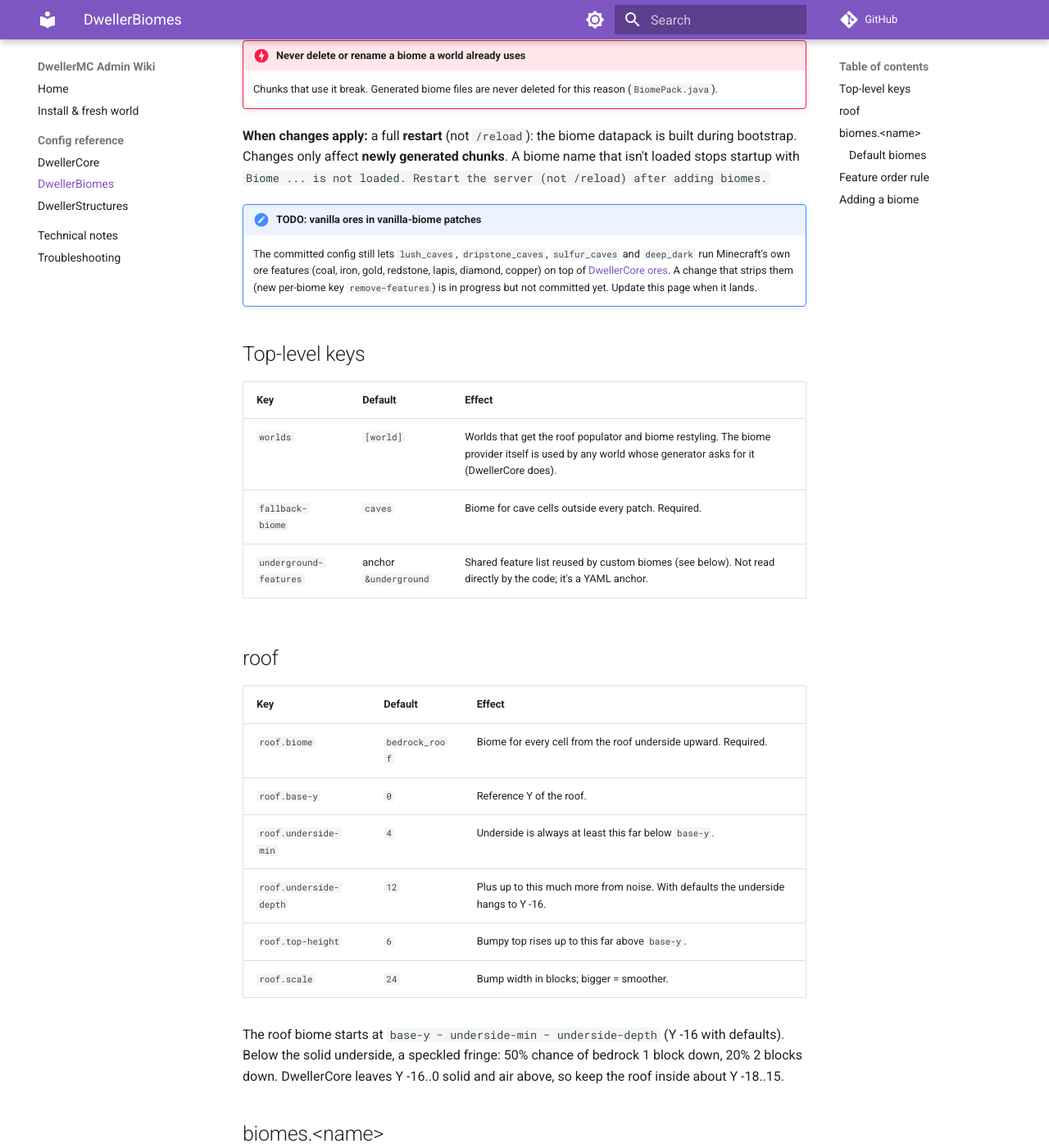
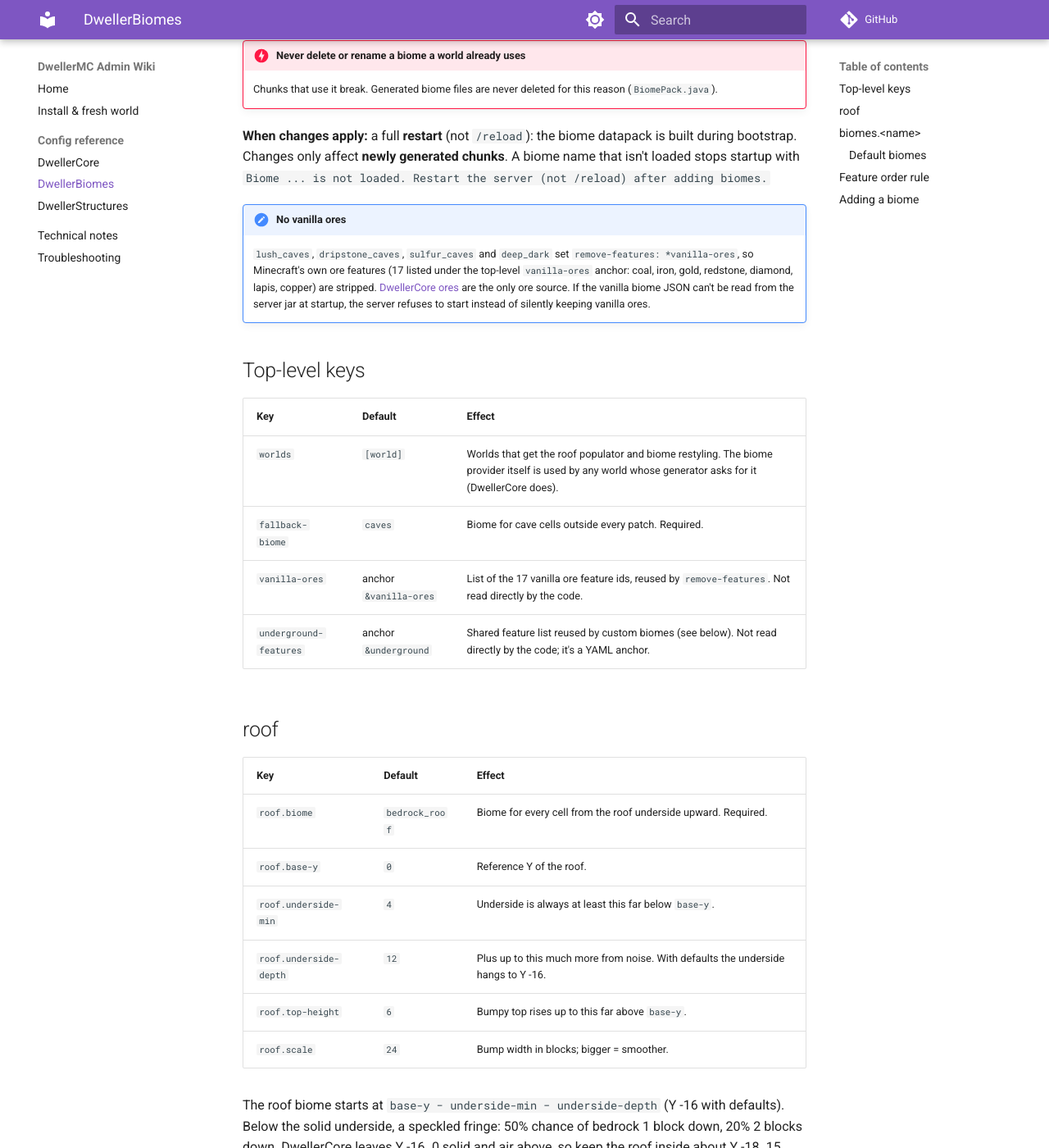
Before and after one commit to Craftyplayz/DwellerMC-admin-wiki, an MkDocs documentation site: the page built from docs/config-biomes.md, in a window 1280 px wide and 1400 px high, scrolled down 202 px. Shown: the whole window at 82% size. Built offline with MkDocs 1.6.1 and Material for MkDocs 9.7.7, drawn with Linux system fonts in a browser that asks for light colours; comment, search, counter and statistics services are not loaded; some of the changed text lies outside the part shown.

Commit message:
Document vanilla ore removal (remove-features)
Co-Authored-By: Claude Opus 5.5 <noreply@anthropic.com>

```diff
--- a/docs/config-biomes.md
+++ b/docs/config-biomes.md
@@ -7,8 +7,8 @@ File: `plugins/DwellerBiomes/config.yml` (default: `DwellerBiomes/src/main/resou
 
 **When changes apply:** a full **restart** (not `/reload`): the biome datapack is built during bootstrap. Changes only affect **newly generated chunks**. A biome name that isn't loaded stops startup with `Biome ... is not loaded. Restart the server (not /reload) after adding biomes.`
 
-!!! note "TODO: vanilla ores in vanilla-biome patches"
-    The committed config still lets `lush_caves`, `dripstone_caves`, `sulfur_caves` and `deep_dark` run Minecraft's own ore features (coal, iron, gold, redstone, lapis, diamond, copper) on top of [DwellerCore ores](config-core.md#ores-new-chunks). A change that strips them (new per-biome key `remove-features`) is in progress but not committed yet. Update this page when it lands.
+!!! note "No vanilla ores"
+    `lush_caves`, `dripstone_caves`, `sulfur_caves` and `deep_dark` set `remove-features: *vanilla-ores`, so Minecraft's own ore features (17 listed under the top-level `vanilla-ores` anchor: coal, iron, gold, redstone, diamond, lapis, copper) are stripped. [DwellerCore ores](config-core.md#ores-new-chunks) are the only ore source. If the vanilla biome JSON can't be read from the server jar at startup, the server refuses to start instead of silently keeping vanilla ores.
 
 ## Top-level keys
 
@@ -16,6 +16,7 @@ File: `plugins/DwellerBiomes/config.yml` (default: `DwellerBiomes/src/main/resou
 |---|---|---|
 | `worlds` | `[world]` | Worlds that get the roof populator and biome restyling. The biome provider itself is used by any world whose generator asks for it (DwellerCore does). |
 | `fallback-biome` | `caves` | Biome for cave cells outside every patch. Required. |
+| `vanilla-ores` | anchor `&vanilla-ores` | List of the 17 vanilla ore feature ids, reused by `remove-features`. Not read directly by the code. |
 | `underground-features` | anchor `&underground` | Shared feature list reused by custom biomes (see below). Not read directly by the code; it's a YAML anchor. |
 
 ## roof
@@ -37,7 +38,8 @@ Names may only use `a-z`, `0-9`, `_`. Each entry becomes `dwellerbiomes:<name>`,
 
 | Key | Effect |
 |---|---|
-| `biome` | Optional. Use an existing biome (e.g. `minecraft:lush_caves`). No JSON is generated and `definition` is ignored. |
+| `biome` | Optional. Use an existing biome (e.g. `minecraft:lush_caves`). `definition` is ignored. No JSON is generated unless `remove-features` is set. |
+| `remove-features` | Optional, only with a `minecraft:` `biome`. Feature ids removed from that vanilla biome; written as an override of the vanilla biome JSON in the datapack. Removing only, so it can't cause a feature order cycle. |
 | `placement.min-y` / `max-y` | Depth range of the patches. Patches shrink within 32 blocks of either edge. |
 | `placement.size` | Patch size in blocks (noise scale; vertical scale is 0.6× so patches are flatter than wide). Default 120. |
 | `placement.rarity` | Noise threshold, default 0.35. Higher = rarer. Overlapping biomes: the one with the highest noise value wins. |
```
